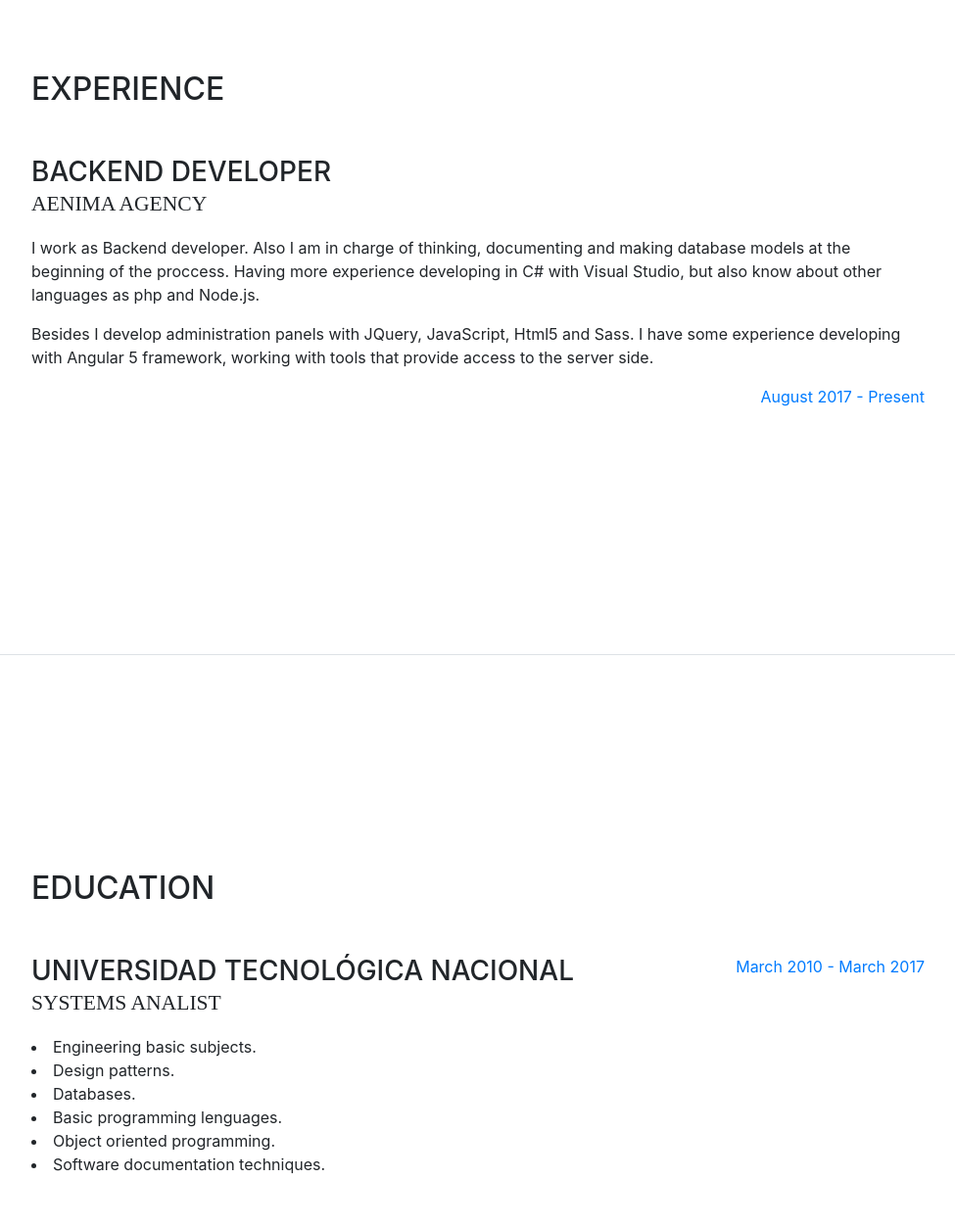
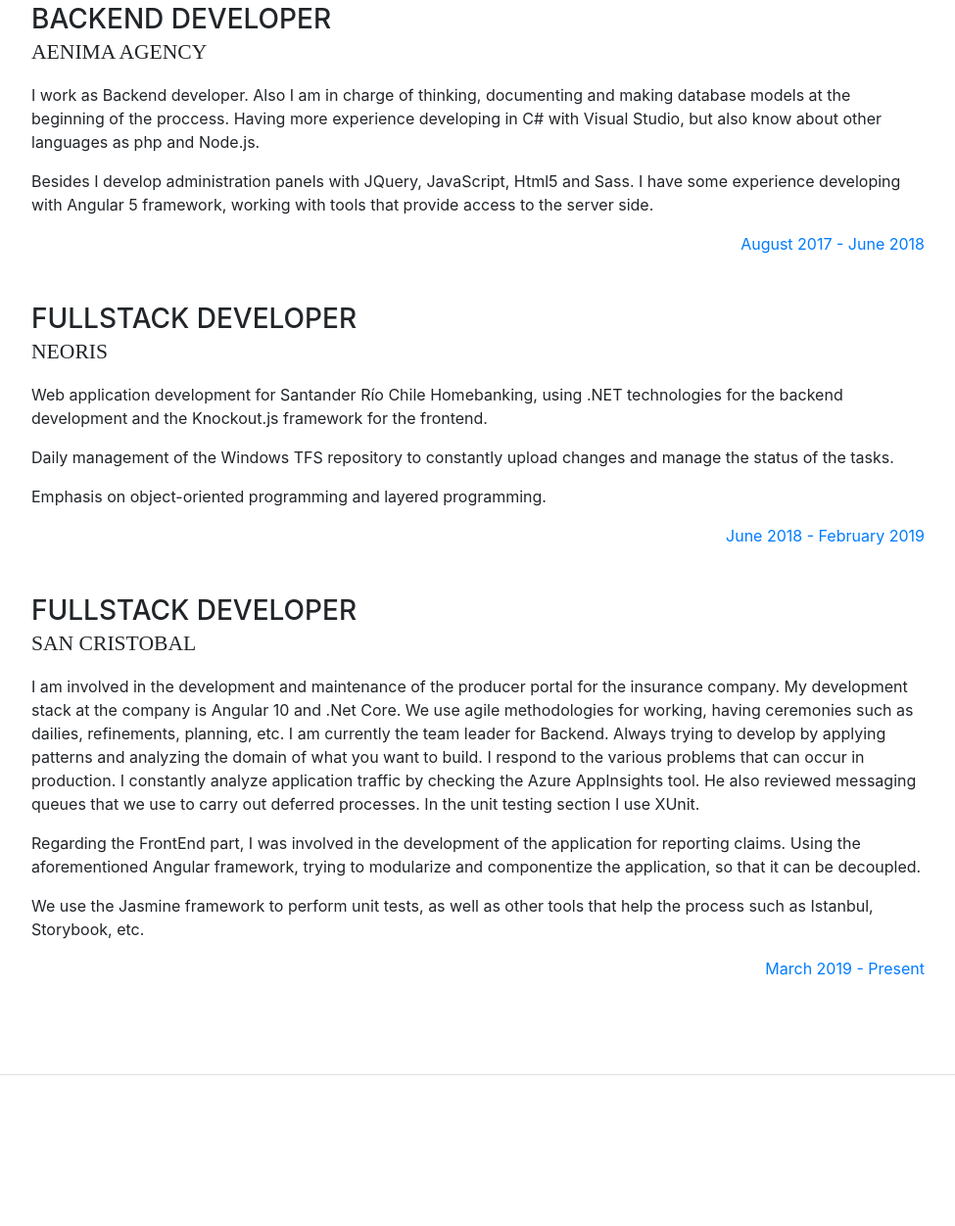
Before and after one commit to tomassavoretti/tomassavoretti.github.io, a website with bundled scripts: page index.html in a window 1280 px wide. Shown: the part 931-2183 px from the top of the page at 98% size, without its empty margins (288-1263 px from the left). Built offline with nearby package versions, Linux system fonts and the light colour scheme; a web font is replaced by a local one.

Commit message:
Actualizacion CV

```diff
--- a/index.html
+++ b/index.html
@@ -33,9 +33,10 @@
     <a class="navbar-brand js-scroll-trigger" href="#page-top">
       <span class="d-block d-lg-none">TS</span>
       <span class="d-none d-lg-block">
-        <img class="img-fluid img-profile rounded-circle mx-auto mb-2" src="https://media.licdn.com/dms/image/C4D03AQFbLRj4WKzdOg/profile-displayphoto-shrink_800_800/0?e=1530028800&v=beta&t=cJD-9ZZ7Xr5D_YeKgamcCtHTeb1QBMHXsD3CDC1zgzI"
-          alt="">
-
+        <div class="img-fluid rounded-circle mx-auto mb-2" style="background-image: url('./img/profile.jpg');width: 6rem;
+        height: 6rem;
+        background-position: center;
+        background-size: cover;"></div>
       </span>
     </a>
     <button class="navbar-toggler" type="button" data-toggle="collapse" data-target="#navbarSupportedContent" aria-controls="navbarSupportedContent"
@@ -118,7 +119,50 @@
               with tools that provide access to the server side.
             </p>
             <div class="resume-date text-md-right">
-              <span class="text-primary">August 2017 - Present</span>
+              <span class="text-primary">August 2017 - June 2018</span>
+            </div>
+          </div>
+        </div>
+
+          <div class="resume-item d-flex flex-column flex-md-row mb-5">
+            <div class="resume-content mr-auto">
+              <h3 class="mb-0">Fullstack Developer</h3>
+              <div class="subheading mb-3">Neoris</div>
+              <p>Web application development for Santander Río Chile Homebanking,
+                using .NET technologies for the backend development and the Knockout.js framework for the frontend.
+              </p>
+              <p>
+                Daily management of the Windows TFS repository to constantly upload changes and manage the status of the tasks.
+              </p>
+              <p>
+                Emphasis on object-oriented programming and layered programming.
+              </p>
+              <div class="resume-date text-md-right">
+                <span class="text-primary">June 2018 - February 2019</span>
+              </div>
+            </div>
+          </div>
+
+          <div class="resume-item d-flex flex-column flex-md-row mb-5">
+            <div class="resume-content mr-auto">
+              <h3 class="mb-0">Fullstack Developer</h3>
+              <div class="subheading mb-3">San Cristobal</div>
+              <p>I am involved in the development and maintenance of the producer portal for the insurance company. My development stack at the company is Angular 10 and .Net Core.
+                We use agile methodologies for working, having ceremonies such as dailies, refinements, planning, etc. I am currently the team leader for Backend.
+                Always trying to develop by applying patterns and analyzing the domain of what you want to build. I respond to the various problems that can occur in production.
+                I constantly analyze application traffic by checking the Azure AppInsights tool. He also reviewed messaging queues that we use to carry out deferred processes.
+                In the unit testing section I use XUnit.
+              </p>
+              <p>
+                Regarding the FrontEnd part, I was involved in the development of the application for reporting claims. Using the aforementioned Angular framework,
+                trying to modularize and componentize the application, so that it can be decoupled.
+              </p>
+              <p>
+                We use the Jasmine framework to perform unit tests, as well as other tools that help the process such as Istanbul, Storybook, etc.
+              </p>
+              <div class="resume-date text-md-right">
+                <span class="text-primary">March 2019 - Present</span>
+              </div>
             </div>
           </div>
 
```
Also changed, not shown: scss/_nav.scss (+4 -4 lines), 1 other file.
